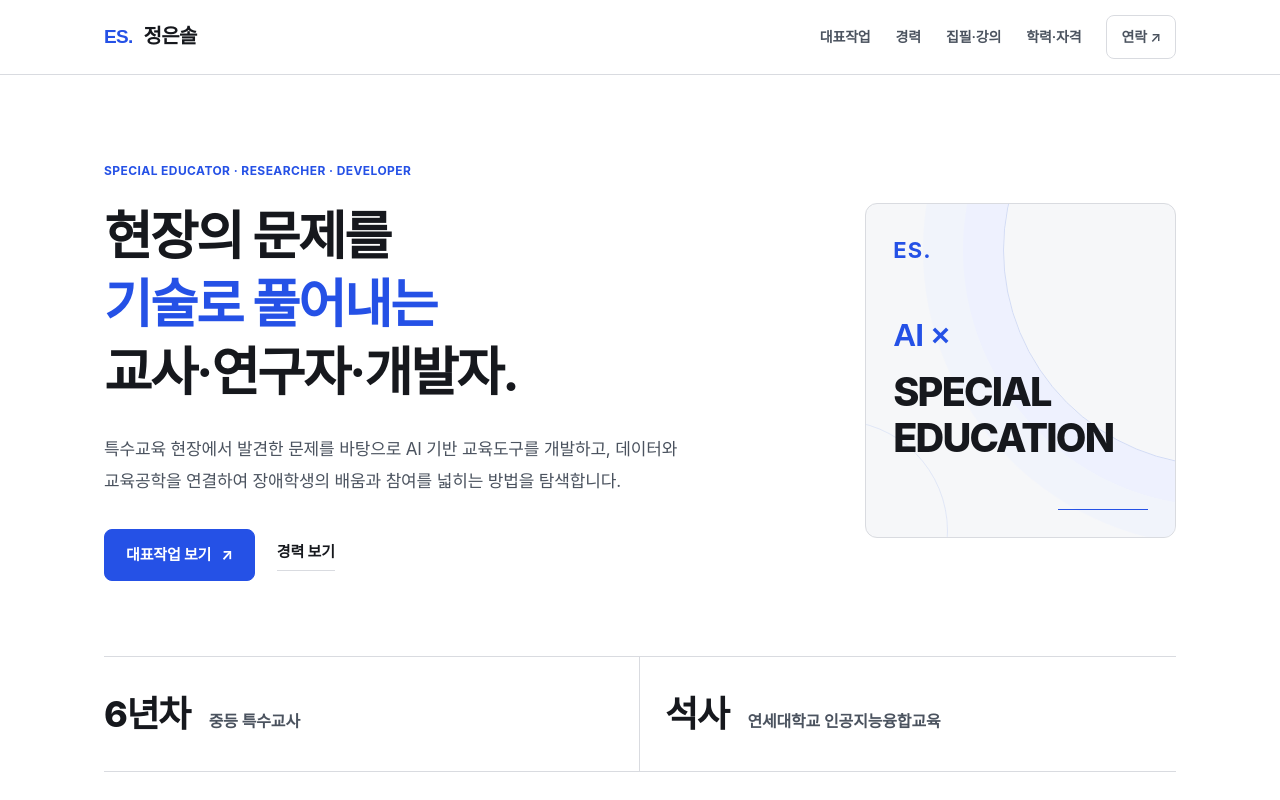
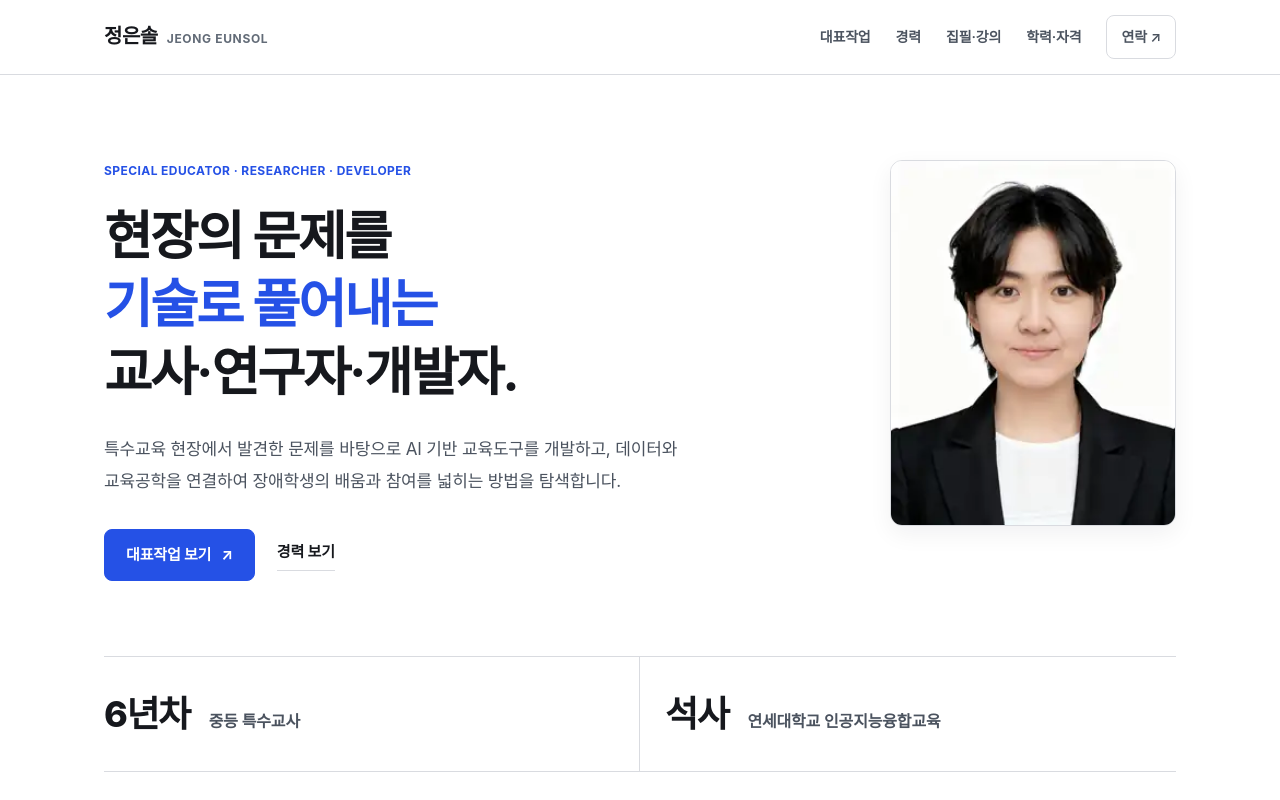
Before and after one commit to DDorii73/Introduce, a plain HTML site: page portfolio/index.html in a window 1280 px wide. Shown: the top 800 px of the page. Drawn offline with Linux system fonts and the light colour scheme; a web font is replaced by a local one.

Commit message:
Replace hero graphic with Eunsol portrait and bilingual name header

```diff
--- a/portfolio/index.html
+++ b/portfolio/index.html
@@ -239,12 +239,28 @@ footer{font-size:13px}
 .visual-book{display:flex;align-items:center;justify-content:center;background:#f6f7f9;padding:9px 16px}
 .visual-book .book-cover-image{display:block;height:100%;max-height:197px;width:auto;max-width:100%;object-fit:contain;box-shadow:0 7px 18px #17243a2c;border-radius:1px}
 @media(max-width:720px){.visual-book .book-cover-image{max-height:190px}}
+
+/* Personal portfolio identity and user-provided portrait */
+.brand{display:inline-flex;align-items:baseline;gap:9px;font-size:20px;font-weight:750;letter-spacing:-.025em}
+.brand-roman{font-size:12px;font-family:'Pretendard',-apple-system,sans-serif;font-weight:650;letter-spacing:.055em;color:var(--muted)}
+.hero-portrait{margin:0;justify-self:end;align-self:start;width:min(100%,286px);padding:0;border:1px solid var(--line);background:#fff;border-radius:12px;overflow:hidden;box-shadow:0 8px 23px rgba(22,24,29,.06)}
+.hero-portrait img{display:block;width:100%;height:auto;object-fit:contain}
+@media(max-width:720px){
+  .brand{font-size:18px;gap:7px}
+  .brand-roman{font-size:10px;letter-spacing:.02em}
+  .hero-portrait{grid-row:1;justify-self:end;width:min(48%,188px);border-radius:10px}
+}
+@media(max-width:380px){
+  .brand{font-size:16px}
+  .brand-roman{font-size:9px}
+}
+
 </style>
 </head>
 <body>
   <header class="topbar">
     <div class="shell topbar-inner">
-      <a class="brand" href="#top" aria-label="정은솔 포트폴리오 첫 화면"><span class="brand-mark">ES.</span>정은솔</a>
+      <a class="brand" href="#top" aria-label="정은솔 JEONG EUNSOL 포트폴리오 첫 화면">정은솔 <span class="brand-roman">JEONG EUNSOL</span></a>
       <nav class="navigation" aria-label="주요 메뉴">
         <a href="#projects">대표작업</a>
         <a href="#background">경력</a>
@@ -265,11 +281,9 @@ footer{font-size:13px}
           <a class="text-link" href="#background">경력 보기</a>
         </div>
       </div>
-      <div class="hero-art" role="img" aria-label="AI와 특수교육의 융합을 의미하는 타이포그래피 AI × Special Education">
-        <div class="art-monogram" aria-hidden="true">ES.</div>
-        <div class="art-title" aria-hidden="true"><span>AI ×</span>SPECIAL<br>EDUCATION</div>
-        <div class="art-lines" aria-hidden="true"></div>
-      </div>
+      <figure class="hero-portrait">
+        <img src="./assets/profile-eunsol.webp" alt="정은솔 프로필 사진" width="260" height="333" loading="eager" decoding="async" fetchpriority="high">
+      </figure>
     </section>
 
     <div class="facts" aria-label="핵심 프로필 정보">
```
Also changed, not shown: portfolio/assets/profile-eunsol.webp (added).
